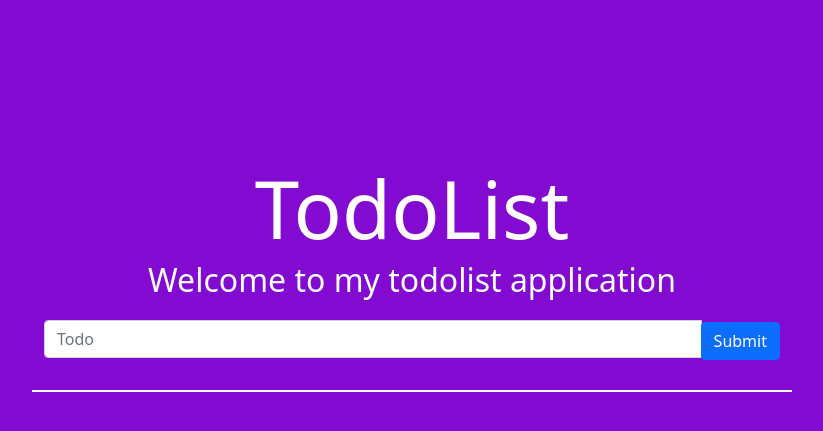
After one commit to RenanSPereira/todolist, a Flask app: template src/templates/index.html in a window 1280 px wide. The commit adds this page. Shown: the top 431 px of the page, without its empty margins (228-1051 px from the left). Run offline with Flask 2, Linux system fonts and the light colour scheme; the template is opened without the code that fills it, so the values that code supplies are empty.

Commit message:
Organizando diretórios

```diff
--- a/app/app.py
+++ b/src/app.py
@@ -1,7 +1,7 @@
 from flask import Flask
 from flask_sqlalchemy import SQLAlchemy
-import routes
-import database
+from src import routes
+from src import database
 
 def create_app():
     app = Flask(__name__)
--- a/app/database.py
+++ b/src/database.py
@@ -4,3 +4,5 @@ db = SQLAlchemy()
 
 def configure(app):
     db.init_app(app)
+    with app.app_context():
+        db.create_all()
--- a/app/models.py
+++ b/src/models.py
@@ -1,4 +1,4 @@
-from database import db
+from src.database import db
 
 class Todo(db.Model):
     id = db.Column(db.Integer, primary_key=True)
--- a/app/routes.py
+++ b/src/routes.py
@@ -1,6 +1,6 @@
 from flask import render_template, request, url_for, redirect
-from models import Todo
-from database import db
+from src.models import Todo
+from src.database import db
 
 def configure(app):
 
--- /dev/null
+++ b/src/static/style.css
@@ -0,0 +1,29 @@
+body {
+    background-color: rgb(130, 10, 209);
+    color: white;
+    font-size: 1.5rem;
+  }
+  h1 {
+    margin-top: 10rem;
+    margin-bottom: 0px;
+  }
+  .lead {
+    font-size: 2rem;
+  }
+
+  ul {
+    list-style: none;
+    border-top: 2px solid white;
+  }
+
+  li {
+    border-bottom: 1px solid white;
+  }
+
+  input[type=text] {
+    margin-bottom: 2rem;
+  }
+  input[type=checkbox], svg {
+    float: right;
+    margin-right: 2rem;
+  }
--- a/app/templates/base.html
+++ b/src/templates/base.html
@@ -5,6 +5,7 @@
     <meta name="viewport" content="width=device-width, initial-scale=1.0">
     <title>{% block title %} {%endblock title %}</title>
     <link href="https://cdn.jsdelivr.net/npm/bootstrap@5.0.1/dist/css/bootstrap.min.css" rel="stylesheet" integrity="sha384-+0n0xVW2eSR5OomGNYDnhzAbDsOXxcvSN1TPprVMTNDbiYZCxYbOOl7+AMvyTG2x" crossorigin="anonymous">
+    <link rel="stylesheet" href="static/style.css">
 </head>
 <body>
     {% block content %}
--- /dev/null
+++ b/src/templates/index.html
@@ -0,0 +1,32 @@
+{% extends 'base.html' %}
+
+{% block title %}Todo List{% endblock title %}
+
+{% block content %}
+<div class="container">
+  <div class="row">
+    <form action="{{ url_for('add') }}" method="POST" class="col-8 mx-auto">
+      <h1 class="text-center display-1">TodoList</h1>
+      <p class="lead text-center">Welcome to my todolist application</p>
+
+      <div class="input-group">
+        <input type="text" class="form-control" placeholder="Todo" name="description">
+        <span><button type="submit" class="btn btn-primary">Submit</button></span>
+      </div>
+    </form>
+  </div>
+
+  <div class="row">
+    <ul class="col-8 mx-auto">
+      {% for todo in todos %}
+      <li>
+        {{ todo.description }}
+        <input class="form-check-input mt-0" type="checkbox" value="" aria-label="Checkbox for following text input">
+        <svg xmlns="http://www.w3.org/2000/svg" width="24" height="24" viewBox="0 0 24 24" fill="none" stroke="currentColor" stroke-width="2" stroke-linecap="round" stroke-linejoin="round" class="feather feather-trash-2"><polyline points="3 6 5 6 21 6"></polyline><path d="M19 6v14a2 2 0 0 1-2 2H7a2 2 0 0 1-2-2V6m3 0V4a2 2 0 0 1 2-2h4a2 2 0 0 1 2 2v2"></path><line x1="10" y1="11" x2="10" y2="17"></line><line x1="14" y1="11" x2="14" y2="17"></line></svg>
+      </li>
+      {% endfor %}
+    </ul>
+  </div>
+
+</div>
+{% endblock content %}
```
Also changed, not shown: app/templates/index.html (deleted, +0 -32 lines), src/__init__.py (added).
